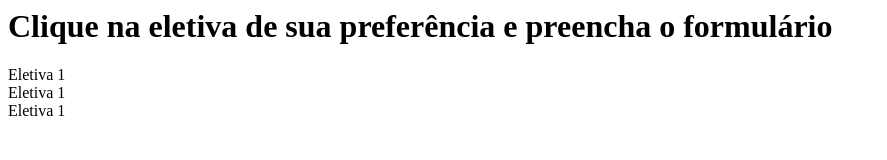
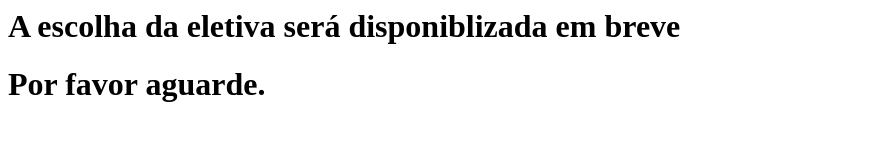
Before and after one commit to A-I-S-Tech/eletivas-1-trimestre, a plain HTML site: page index.html in a window 1280 px wide. Shown: the whole page, without its empty margins (0-887 px from the left). Drawn offline with Linux system fonts and the light colour scheme.

Commit message:
Update index.html

```diff
--- a/index.html
+++ b/index.html
@@ -3,9 +3,7 @@
     <title> Escolha de eletiva </title>
   </head>
   <body>
-    <h1> Clique na eletiva de sua preferência e preencha o formulário </h1>
-    <div class='item' href='google.com'> Eletiva 1 </div>
-    <div class='item' href='google.com'> Eletiva 1 </div>
-    <div class='item' href='google.com'> Eletiva 1 </div>
+    <h1> A escolha da eletiva será disponiblizada em breve </h1>
+    <h1> Por favor aguarde. </h1>
   </body>
 </html>
```
